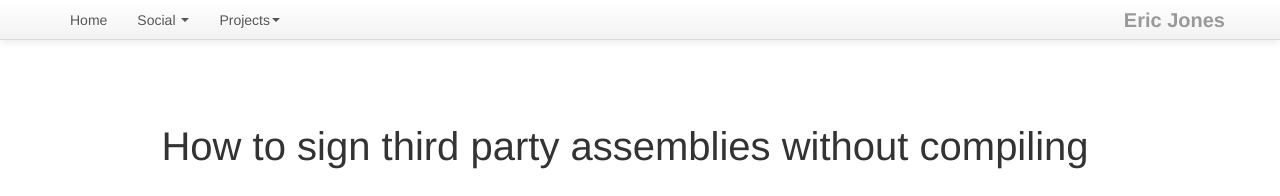
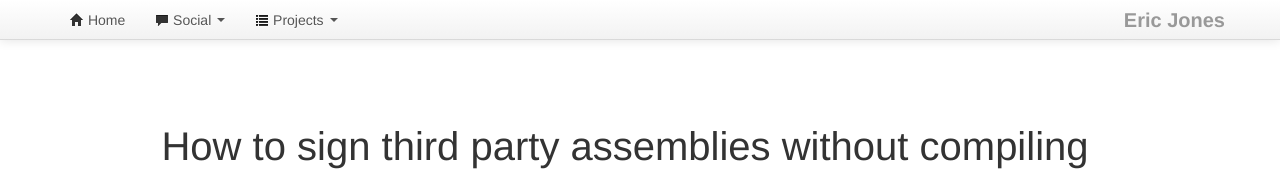
Before and after one commit to erjjones/erjjones.github.com, a Jekyll site: the page built from _posts/2012-07-17-How-to-sign-third-party-assemblies.markdown, in a window 1280 px wide. Shown: the top 196 px of the page. Built offline with Jekyll 4.4.1, drawn with Linux system fonts in a browser that asks for light colours; Markdown is read by kramdown in place of the engine named in the settings; comment, search, counter and statistics services are not loaded.

Commit message:
tinkering

```diff
--- a/_includes/navigation.html
+++ b/_includes/navigation.html
@@ -10,10 +10,10 @@
 	  <div class="nav-collapse">
 		<ul class="nav">
 		  <li class="">
-			<a href="http://erjjones.github.com">Home</a>
+			<a href="http://erjjones.github.com"><i class="icon-home"></i> Home</a>
 		  </li>
 		  <li class="dropdown">
-			<a href="#" class="dropdown-toggle" data-toggle="dropdown">Social <b class="caret"></b></a>
+			<a href="#" class="dropdown-toggle" data-toggle="dropdown"><i class="icon-comment"></i> Social <b class="caret"></b></a>
 				<ul class="dropdown-menu">
 					<li class=""><a href="http://www.twitter.com/erjjones" rel="tooltip" title="Go to twitter.com/erjjones" target="_blank">Twitter</a></li>
 					<li class=""><a href="http://github.com/erjjones" rel="tooltip" title="Go to github.com/erjjones" target="_blank">GitHub</a></li>
@@ -25,7 +25,7 @@
 				</ul>
 			 </li>
 		<li class="dropdown">
-			<a href="#" class="dropdown-toggle" data-toggle="dropdown">Projects<b class="caret"></b></a>
+			<a href="#" class="dropdown-toggle" data-toggle="dropdown"><i class="icon-list"></i> Projects <b class="caret"></b></a>
 				<ul class="dropdown-menu">
 					<li class=""><a href="https://github.com/erjjones/earthjs" rel="tooltip" title="Go to Earth.js on GitHub" target="_blank">Earth.js</a></li>
 				</ul>
```
